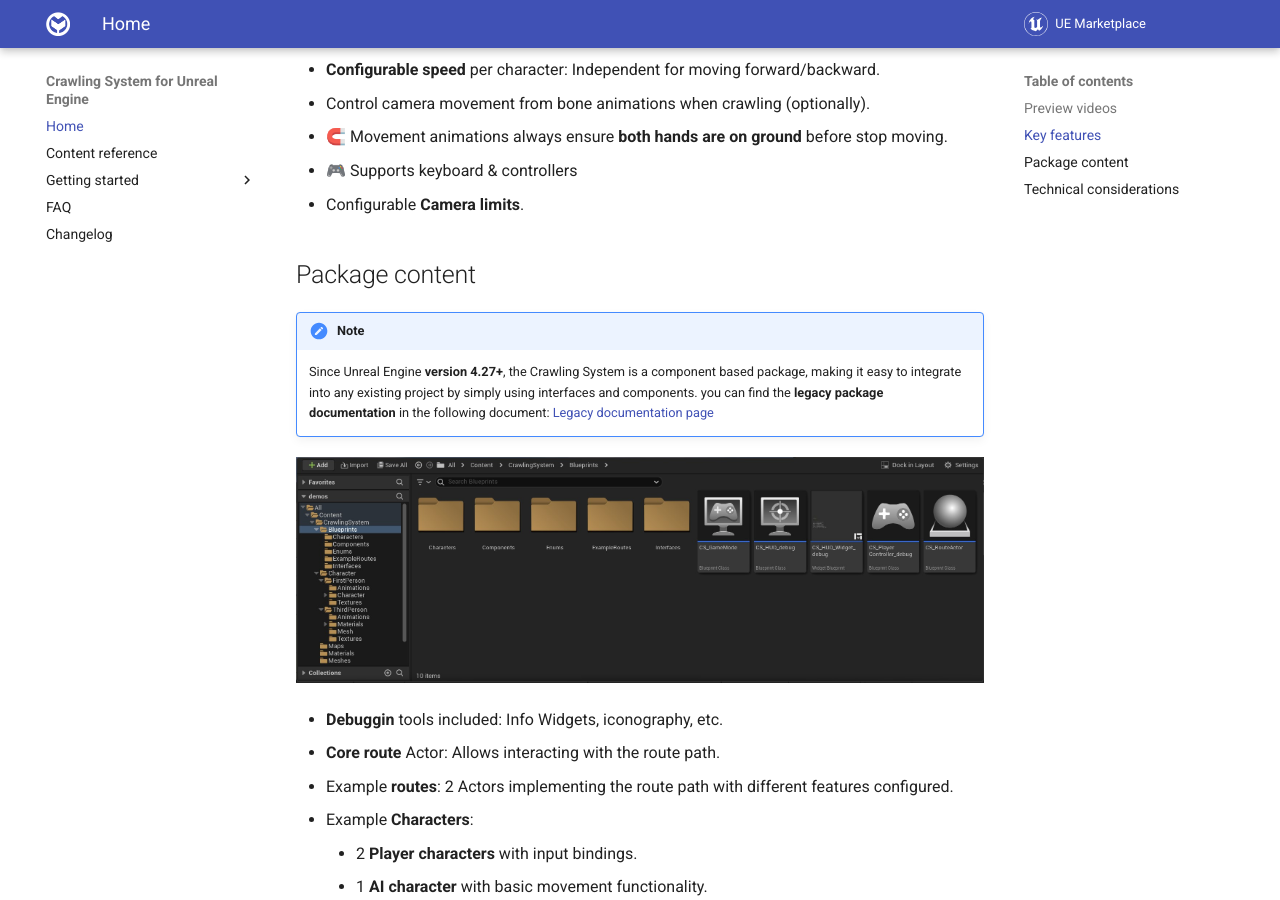
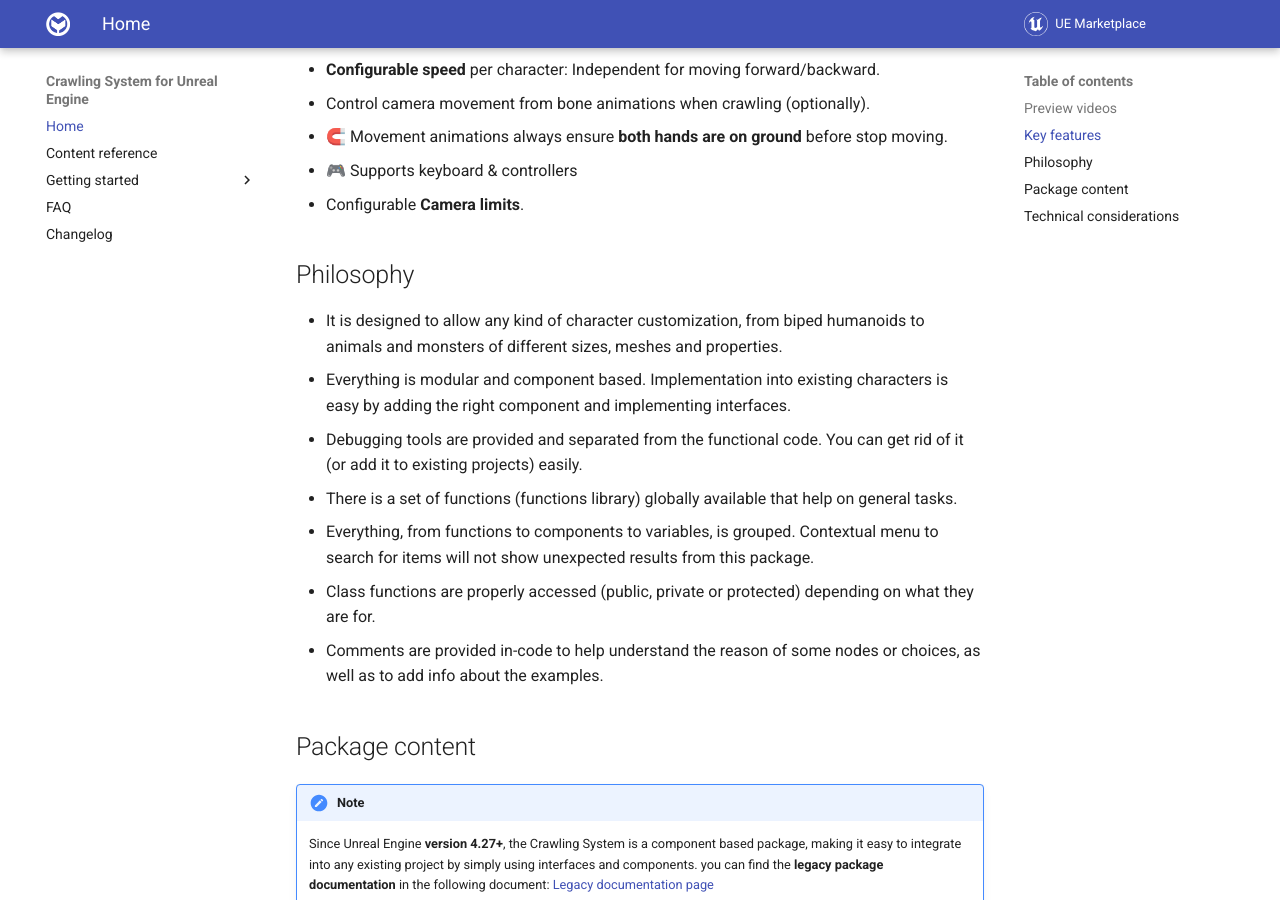
Before and after one commit to nesjett/unreal-engine-crawling-system, an MkDocs documentation site: the page built from docs/index.md, in a window 1280 px wide and 900 px high, scrolled down 1207 px. Built offline with MkDocs 1.6.1 and Material for MkDocs 9.7.7, drawn with Linux system fonts in a browser that asks for light colours.

Commit message:
feat: added philosophy section

```diff
--- a/docs/index.md
+++ b/docs/index.md
@@ -40,6 +40,15 @@
 - 🎮 Supports keyboard & controllers
 - Configurable **Camera limits**.
 
+## Philosophy
+- It is designed to allow any kind of character customization, from biped humanoids to animals and monsters of different sizes, meshes and properties.
+- Everything is modular and component based. Implementation into existing characters is easy by adding the right component and implementing interfaces.
+- Debugging tools are provided and separated from the functional code. You can get rid of it (or add it to existing projects) easily.
+- There is a set of functions (functions library) globally available that help on general tasks.
+- Everything, from functions to components to variables, is grouped. Contextual menu to search for items will not show unexpected results from this package.
+- Class functions are properly accessed (public, private or protected) depending on what they are for.
+- Comments are provided in-code to help understand the reason of some nodes or choices, as well as to add info about the examples.
+
 ## Package content
 
 !!! note
```
